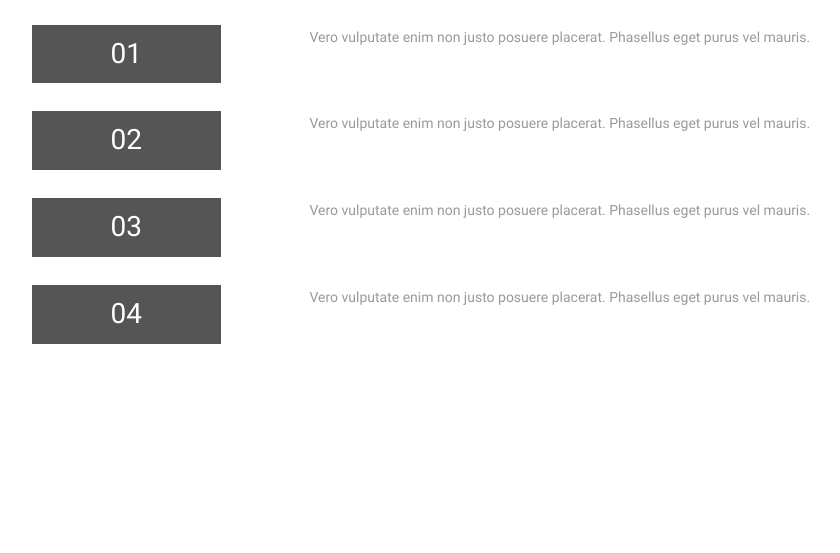
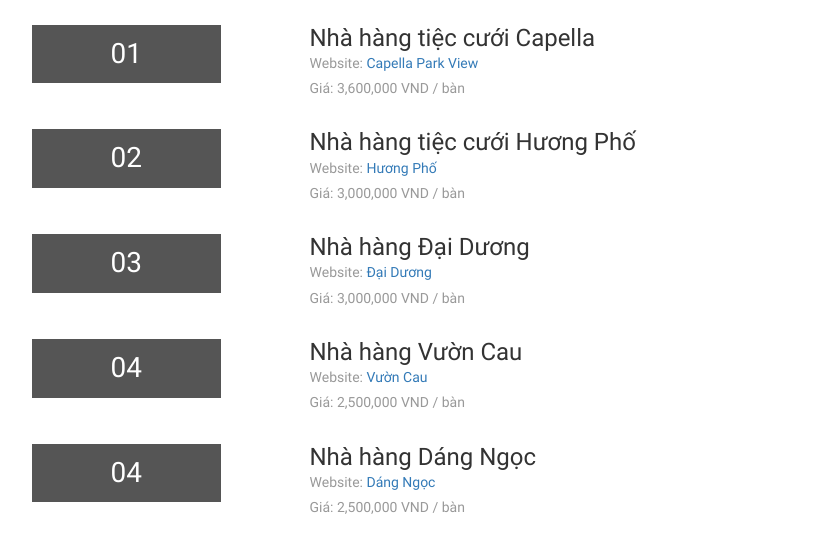
Before and after one commit to nvminhtu/Tu-Nguyen, a plain HTML site: page wedding/index.html in a window 1280 px wide. Shown: the part 609-1162 px from the top of the page, without its empty margins (53-893 px from the left). Before the commit the page ends 1023 px from the top, so only its background shows below. Drawn offline with Linux system fonts and the light colour scheme.

Commit message:
add wedding banner

```diff
--- a/wedding/css/style.css
+++ b/wedding/css/style.css
@@ -162,7 +162,7 @@
 /*--//header--*/
 /*--banner--*/
 .banner {
-    background: url(../images/banner.jpg)no-repeat 0px 0px;
+    background: url(../images/img2.jpg)no-repeat 0px 0px;
     min-height: 600px;
     background-size: cover;
 	-webkit-background-size:cover;
--- a/wedding/index.html
+++ b/wedding/index.html
@@ -7,12 +7,11 @@
 <!DOCTYPE html>
 <html>
 <head>
-<title>Florence a Wedding Category Flat Bootstrap Responsive website Template | About :: w3layouts</title>
+<title>Website lên kế hoạch cưới</title>
 <!-- Custom Theme files -->
 <meta name="viewport" content="width=device-width, initial-scale=1">
 <meta http-equiv="Content-Type" content="text/html; charset=utf-8" />
-<meta name="keywords" content="Florence Responsive web template, Bootstrap Web Templates, Flat Web Templates, Android Compatible web template,
-	Smartphone Compatible web template, free webdesigns for Nokia, Samsung, LG, SonyEricsson, Motorola web design" />
+<meta name="keywords" content="Website lên kế hoạch ngày cưới của Tú và Diệu" />
 <script type="application/x-javascript"> addEventListener("load", function() { setTimeout(hideURLbar, 0); }, false); function hideURLbar(){ window.scrollTo(0,1); } </script>
 <!-- //Custom Theme files -->
 <link href="css/bootstrap.css" type="text/css" rel="stylesheet" media="all">
@@ -98,7 +97,9 @@
 							<h5>01</h5>
 						</div>
 						<div class="pince-right">
-							<p>Vero vulputate enim non justo posuere placerat. Phasellus eget purus vel mauris.</p>
+							<h3>Nhà hàng tiệc cưới Capella</h3>
+							<p>Website: <a href="http://www.capella-parkview.vn/">Capella Park View</a></p>
+							<p>Giá: 3,600,000 VND / bàn</p>
 						</div>
 						<div class="clearfix"> </div>
 					</div>
@@ -107,7 +108,9 @@
 							<h5>02</h5>
 						</div>
 						<div class="pince-right">
-							<p>Vero vulputate enim non justo posuere placerat. Phasellus eget purus vel mauris.</p>
+							<h3>Nhà hàng tiệc cưới Hương Phố</h3>
+							<p>Website: <a href="http://huongpho.com.vn/khuyen-mai/">Hương Phố</a></p>
+							<p>Giá: 3,000,000 VND / bàn</p>
 						</div>
 						<div class="clearfix"> </div>
 					</div>
@@ -116,7 +119,9 @@
 							<h5>03</h5>
 						</div>
 						<div class="pince-right">
-							<p>Vero vulputate enim non justo posuere placerat. Phasellus eget purus vel mauris.</p>
+							<h3>Nhà hàng Đại Dương</h3>
+							<p>Website: <a href="http://nhahangdaiduong.vn/">Đại Dương</a></p>
+							<p>Giá: 3,000,000 VND / bàn</p>
 						</div>
 						<div class="clearfix"> </div>
 					</div>
@@ -125,7 +130,20 @@
 							<h5>04</h5>
 						</div>
 						<div class="pince-right">
-							<p>Vero vulputate enim non justo posuere placerat. Phasellus eget purus vel mauris.</p>
+							<h3>Nhà hàng Vườn Cau</h3>
+							<p>Website: <a href="http://vuoncau.com/">Vườn Cau</a></p>
+							<p>Giá: 2,500,000 VND / bàn</p>
+						</div>
+						<div class="clearfix"> </div>
+					</div>
+					<div class="pince">
+						<div class="pince-left">
+							<h5>04</h5>
+						</div>
+						<div class="pince-right">
+							<h3>Nhà hàng Dáng Ngọc</h3>
+							<p>Website: <a href="http://www.nhahangdangngoc.vn/Default.aspx">Dáng Ngọc</a></p>
+							<p>Giá: 2,500,000 VND / bàn</p>
 						</div>
 						<div class="clearfix"> </div>
 					</div>
```
Also changed, not shown: wedding/images/banner.png (added).
